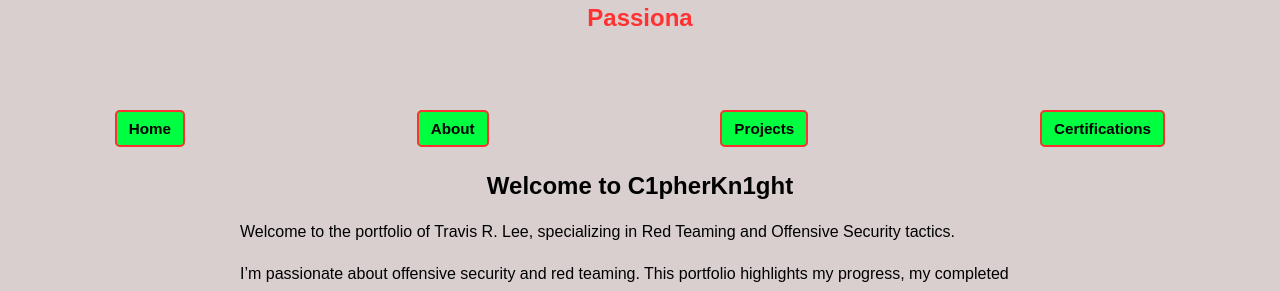
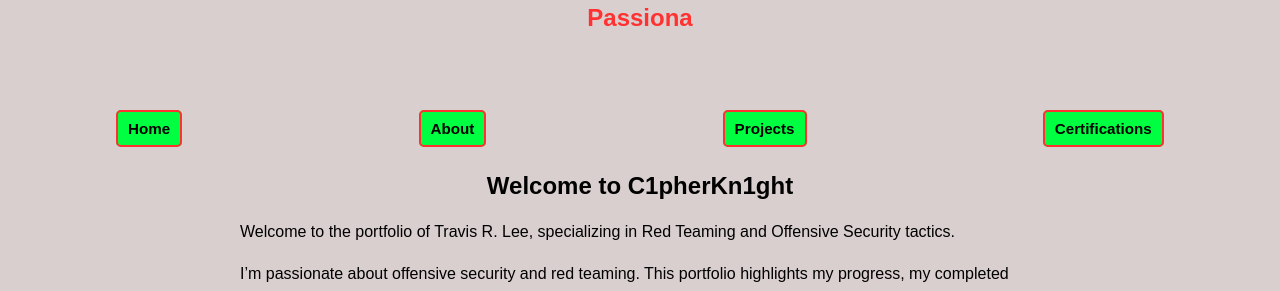
Before and after one commit to Travrl12/travrl12.github.io, a Jekyll site: the page built from index.markdown, in a window 1280 px wide. Shown: the part 223-514 px from the top of the page. Built offline with Jekyll 4.4.1, drawn with Linux system fonts in a browser that asks for light colours; a script that is not in the unit is left out; comment, search, counter and statistics services are not loaded.

Commit message:
Update main.css

```diff
--- a/assets/css/main.css
+++ b/assets/css/main.css
@@ -127,8 +127,8 @@
 /* Navigation Buttons */
 .nav-buttons {
     display: flex;
-    justify-content: center;
-    gap: 2px; /* Minimal horizontal gap between buttons */
+    justify-content: center; /* Center buttons horizontally */
+    gap: 4px; /* Small horizontal space between buttons */
     list-style: none;
     padding: 0;
     margin: 10px 0; /* Small vertical margin */
@@ -136,7 +136,7 @@
 }
 
 .nav-button {
-    padding: 8px 12px; /* Compact padding for a tighter fit */
+    padding: 8px 10px; /* Compact padding for a tighter fit */
     background-color: var(--color-primary);
     color: black;
     border-radius: 5px;
@@ -146,9 +146,8 @@
     transition: background-color 0.3s ease;
     border: 2px solid var(--color-accent);
     white-space: nowrap; /* Prevents line breaks */
-    overflow: hidden;
-    text-overflow: ellipsis;
     font-size: 0.95rem; /* Slightly smaller font for compact look */
+    max-width: 120px; /* Limits button width for a uniform appearance */
 }
 
 .nav-button:hover {
@@ -163,13 +162,17 @@
 
 /* Responsive Button Adjustments for Small Screens */
 @media (max-width: 600px) {
+    .nav-buttons {
+        gap: 3px; /* Smaller gap on mobile */
+    }
+
     .nav-button {
-        padding: 6px 8px; /* Reduced padding for mobile */
-        font-size: 0.85rem; /* Slightly reduced font size for mobile */
-        flex-grow: 1; /* Forces equal width on mobile */
+        padding: 6px 8px; /* Further reduced padding on mobile */
+        font-size: 0.85rem; /* Slightly smaller font size for mobile */
+        flex: 1; /* Allows buttons to stretch equally on small screens */
+        max-width: none; /* Removes max width on mobile for a full fit */
     }
 }
-
 
 /* Social Icons at the Top Right */
 .social-icons {
```
